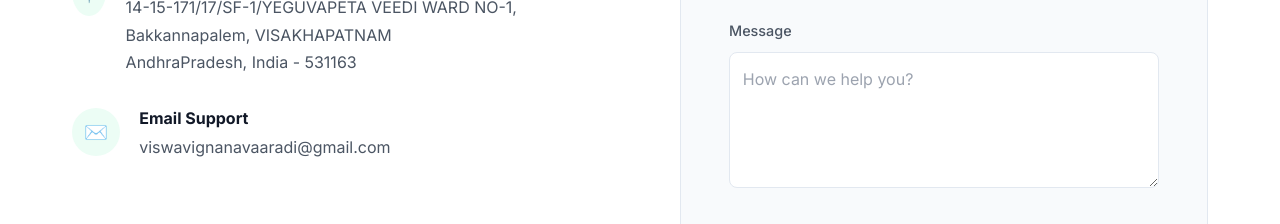
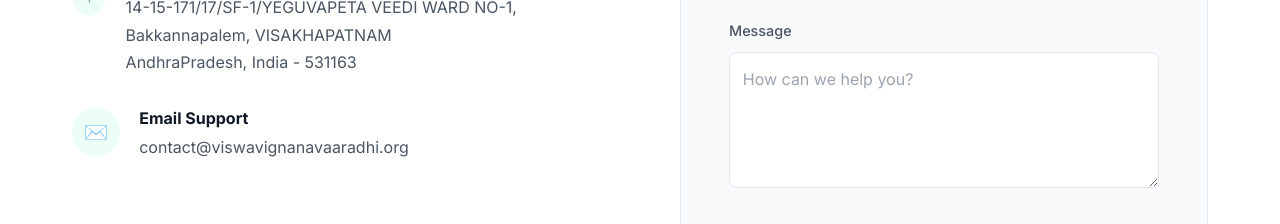
Before and after one commit to viswavignanavaaradi/vvv, a React (Vite) app in the folder client/: page / in a window 1280 px wide. Shown: the part 2880-3104 px from the top of the page. Built offline with nearby package versions, Linux system fonts and the light colour scheme; no server answers.

Commit message:
feat: implement Home landing page with core mission cards and contact submission functionality

```diff
--- a/client/src/pages/Home.jsx
+++ b/client/src/pages/Home.jsx
@@ -181,7 +181,7 @@
                                 <div style={{ width: '48px', height: '48px', background: '#ecfdf5', borderRadius: '50%', display: 'flex', alignItems: 'center', justifyContent: 'center', color: 'var(--accent-emerald)', fontSize: '1.2rem' }}>✉️</div>
                                 <div>
                                     <h4 style={{ marginBottom: '0.4rem', fontFamily: 'Inter, sans-serif' }}>Email Support</h4>
-                                    <p style={{ color: 'var(--text-body)' }}>viswavignanavaaradi@gmail.com</p>
+                                    <p style={{ color: 'var(--text-body)' }}>contact@viswavignanavaaradhi.org</p>
                                 </div>
                             </div>
                         </div>
```
Also changed, not shown: 1 other file (tests, documents, lock files or other folders).
